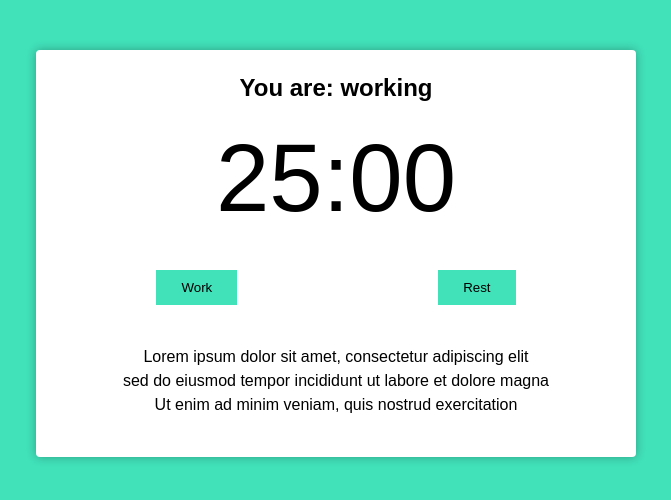
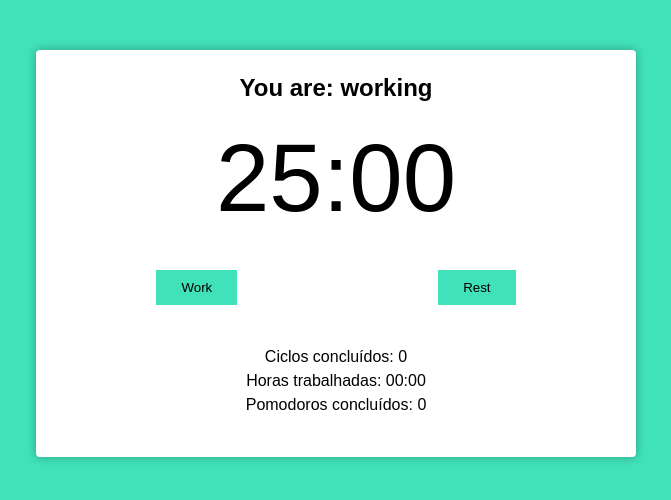
Before and after one commit to Julia-Marcal/Pomodoro, a React (Create React App) app: page / in a window 1280 px wide. Shown: the top 500 px of the page, without its empty margins (304-975 px from the left). Built offline with nearby package versions, Linux system fonts and the light colour scheme.

Commit message:
counting pomodoros, resting time and times working

```diff
--- a/src/components/pomodoro-timer.tsx
+++ b/src/components/pomodoro-timer.tsx
@@ -1,5 +1,5 @@
 /* eslint-disable @typescript-eslint/no-var-requires */
-import React, { useEffect } from 'react';
+import React, { useEffect, useState } from 'react';
 import { useInterval } from '../hooks/use-interval';
 import { secondsToTime } from '../utils/seconds-to-time';
 import { Button } from './button';
@@ -18,15 +18,17 @@
 }
 
 export function PomodoroTimer(props: Props): JSX.Element {
-  const [mainTime, setMainTime] = React.useState(props.PomodoroTime);
-  const [timeCounting, setTimeCouting] = React.useState(false);
-  const [working, setWorking] = React.useState(false);
-  const [resting, setResting] = React.useState(false);
+  const [mainTime, setMainTime] = useState(props.PomodoroTime);
+  const [timeCounting, setTimeCouting] = useState(false);
+  const [working, setWorking] = useState(false);
+  const [resting, setResting] = useState(false);
+  const [cyclesQtdManager, setCyclesQTDManager] = useState(
+    new Array(props.cycles - 1).fill(true),
+  );
 
-  useEffect(() => {
-    if (working) document.body.classList.add('working');
-    if (resting) document.body.classList.remove('working');
-  }, [working]);
+  const [completedCycles, setCompletedCycles] = useState(0);
+  const [FullWorkingTime, setFullWorkingTime] = useState(0);
+  const [numberOfPomodoros, setNumberOfPomodoros] = useState(0);
 
   const configureWork = () => {
     setTimeCouting(true);
@@ -48,6 +50,35 @@
 
     audioStopWorking.play();
   };
+
+  useEffect(() => {
+    if (working) document.body.classList.add('working');
+    if (resting) document.body.classList.remove('working');
+
+    if (mainTime > 0) return;
+
+    if (working && cyclesQtdManager.length > 0) {
+      configureRest(false);
+      cyclesQtdManager.pop();
+    } else if (working && cyclesQtdManager.length <= 0) {
+      configureRest(true);
+      setCyclesQTDManager(new Array(props.cycles - 1).fill(true));
+      setCompletedCycles(completedCycles + 1);
+    }
+
+    if (working) setNumberOfPomodoros(numberOfPomodoros + 1);
+    if (resting) configureWork();
+  }, [
+    working,
+    resting,
+    mainTime,
+    cyclesQtdManager,
+    numberOfPomodoros,
+    configureRest,
+    setCyclesQTDManager,
+    configureWork,
+    props.cycles,
+  ]);
 
   useInterval(
     () => {
@@ -72,9 +103,9 @@
       </div>
 
       <div className="details">
-        <p>Lorem ipsum dolor sit amet, consectetur adipiscing elit</p>
-        <p>sed do eiusmod tempor incididunt ut labore et dolore magna</p>
-        <p>Ut enim ad minim veniam, quis nostrud exercitation</p>
+        <p>Ciclos concluídos: {completedCycles}</p>
+        <p>Horas trabalhadas: {secondsToTime(FullWorkingTime)}</p>
+        <p>Pomodoros concluídos: {numberOfPomodoros}</p>
       </div>
     </div>
   );
```
